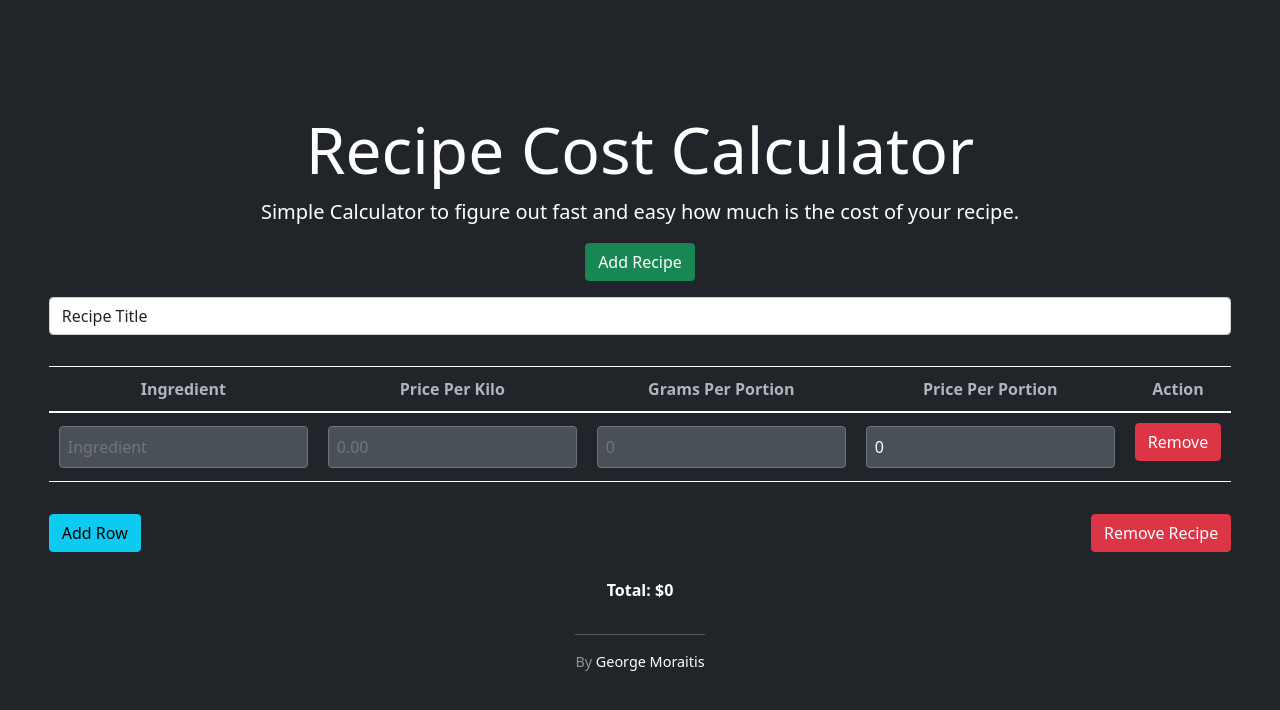
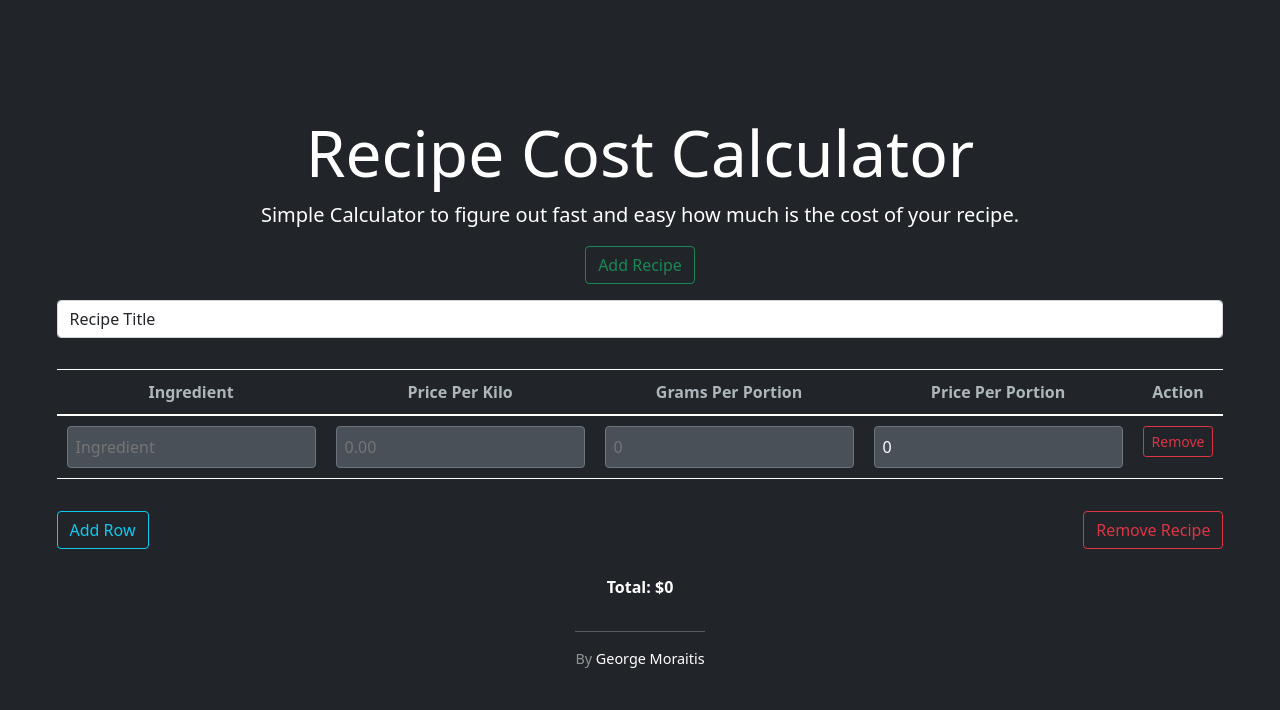
Before and after one commit to gmoraitis/Recipe-Cost-Calculator, a React (Vite) app: page / in a window 1280 px wide. Shown: the top 710 px of the page. Built offline with nearby package versions, Linux system fonts and the light colour scheme.

Commit message:
Corrected button outline

```diff
--- a/src/components/Form.jsx
+++ b/src/components/Form.jsx
@@ -106,7 +106,7 @@ function Form() {
     <div>
 
       {/* Add Recipe Button */}
-      <button onClick={addRecipe} className="btn btn-success mb-3">
+      <button onClick={addRecipe} className="btn btn-outline-success  mb-3">
         Add Recipe
       </button>
 
@@ -169,7 +169,7 @@ function Form() {
                     </td>
                     <td>
                       <button
-                        className="btn btn-danger"
+                        className="btn btn-outline-danger btn-sm"
                         onClick={() => removeRow(recipe.id, row.id)}
                       >
                         Remove
@@ -183,10 +183,10 @@ function Form() {
 
           {/* Add Row and Remove Recipe */}
           <div className="d-flex justify-content-between mt-3">
-            <button className="btn btn-info" onClick={() => addRow(recipe.id)}>
+            <button className="btn btn-outline-info" onClick={() => addRow(recipe.id)}>
               Add Row
             </button>
-            <button className="btn btn-danger" onClick={() => removeRecipe(recipe.id)}>
+            <button className="btn btn-outline-danger" onClick={() => removeRecipe(recipe.id)}>
               Remove Recipe
             </button>
           </div>
```
